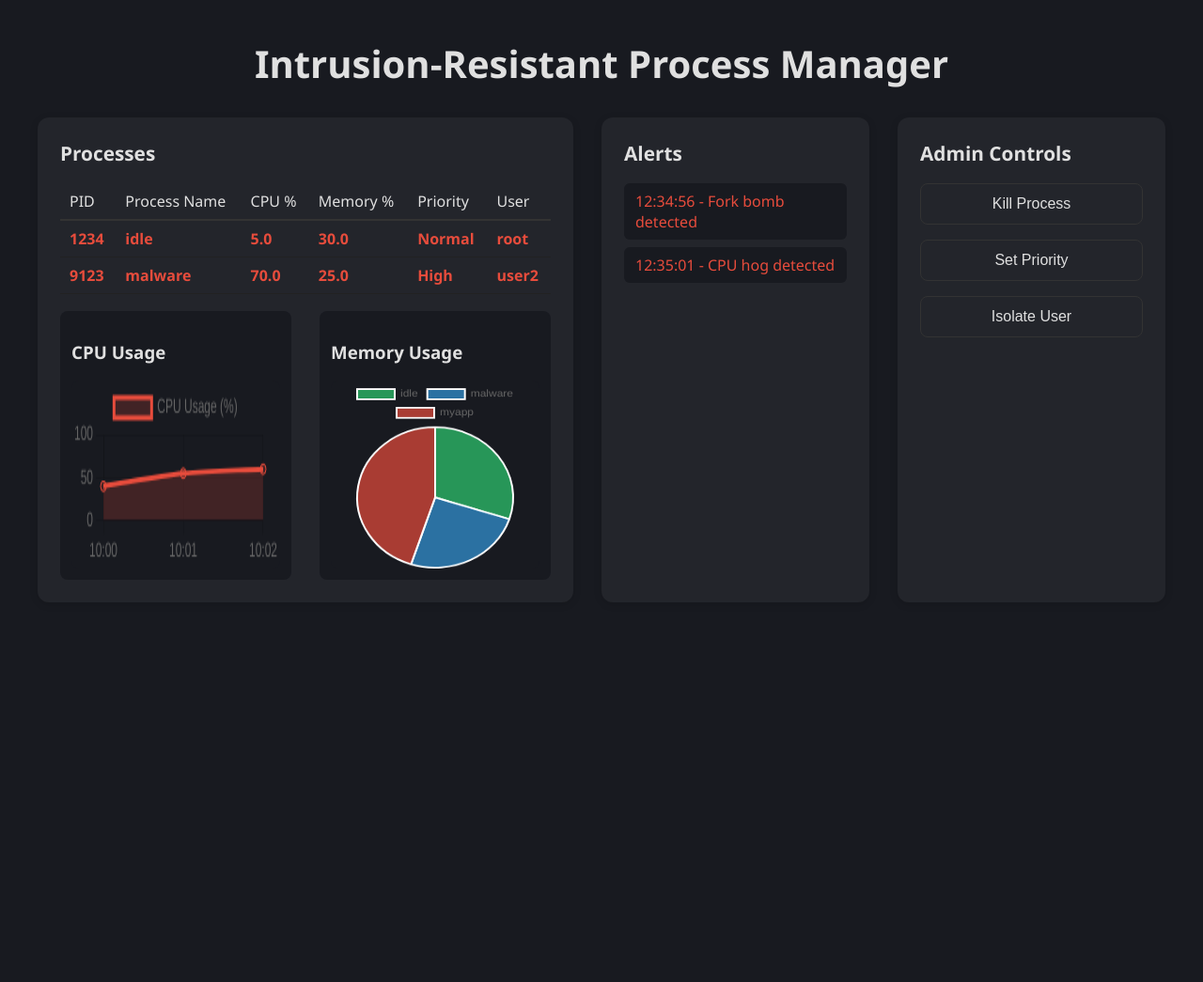
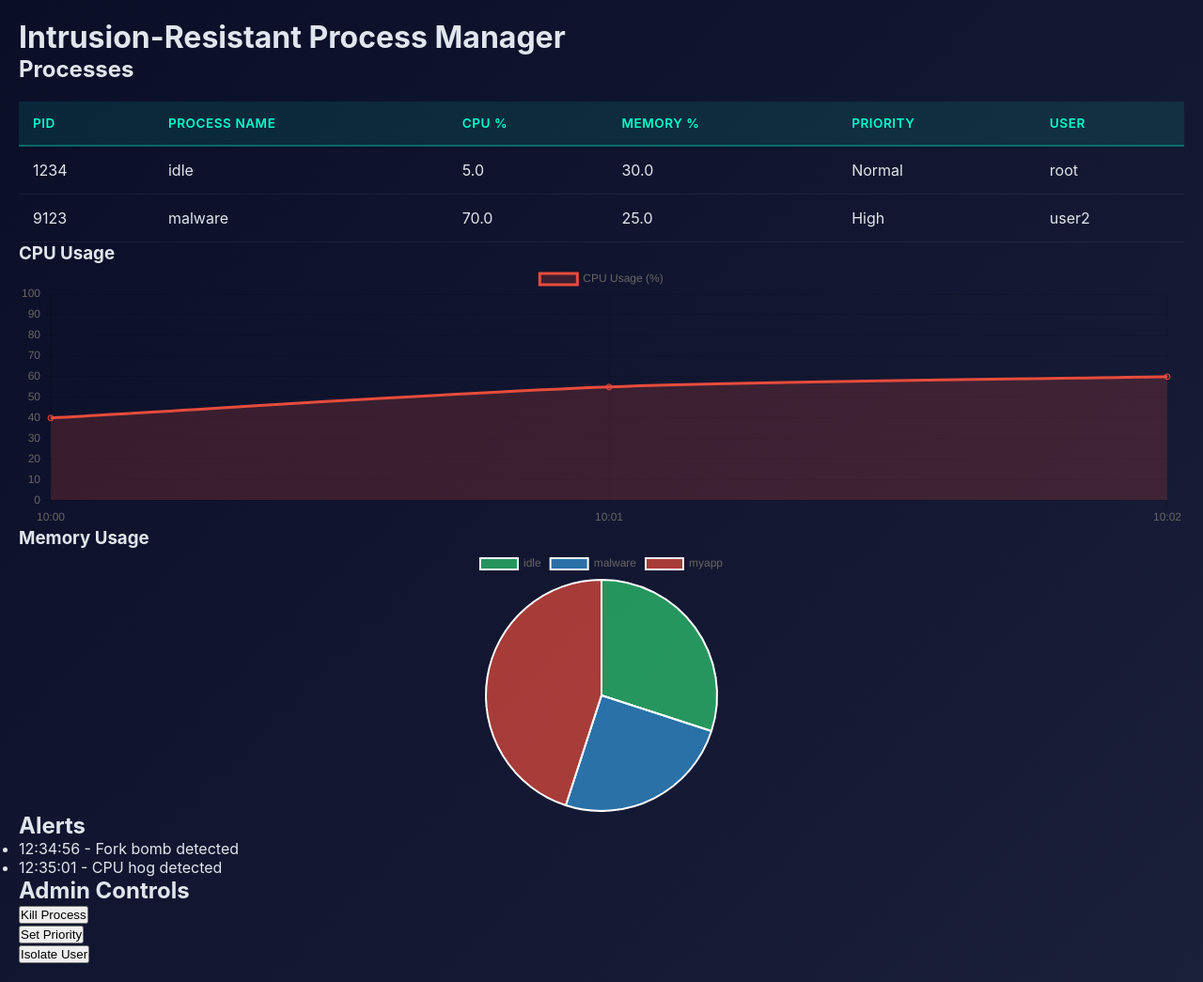
Before and after one commit to jyoti-bisht-7/PBL-OS, a Flask app: page / in a window 1280 px wide. Shown: the whole page at 94% size. Before the commit the page ends 605 px from the top, so only its background shows below. Run offline with Flask 3, Linux system fonts and the light colour scheme.

Commit message:
Update styles.css

```diff
--- a/intrusion-resistant-pms-phase2/gui/static/css/styles.css
+++ b/intrusion-resistant-pms-phase2/gui/static/css/styles.css
@@ -1,107 +1,369 @@
+* {
+  margin: 0;
+  padding: 0;
+  box-sizing: border-box;
+}
+
 body {
-    background: #181a20;
-    color: #e0e0e0;
-    font-family: 'Segoe UI', Arial, sans-serif;
-    margin: 0;
+  background: linear-gradient(135deg, #0a0e27 0%, #1a1f3a 100%);
+  color: #e0e6ed;
+  font-family: 'Inter', -apple-system, BlinkMacSystemFont, 'Segoe UI', sans-serif;
+  min-height: 100vh;
+  padding: 20px;
 }
+
+.header {
+  text-align: center;
+  padding: 30px 20px;
+  background: rgba(255, 255, 255, 0.03);
+  border-radius: 16px;
+  border: 1px solid rgba(0, 255, 204, 0.1);
+  margin-bottom: 30px;
+  backdrop-filter: blur(10px);
+}
+
+.header h1 {
+  font-size: 2.5em;
+  background: linear-gradient(135deg, #00ffcc 0%, #00bfff 100%);
+  -webkit-background-clip: text;
+  -webkit-text-fill-color: transparent;
+  margin-bottom: 10px;
+  font-weight: 700;
+}
+
+.status-bar {
+  display: flex;
+  justify-content: center;
+  align-items: center;
+  gap: 20px;
+  margin-top: 15px;
+  flex-wrap: wrap;
+}
+
+.status-item {
+  display: flex;
+  align-items: center;
+  gap: 8px;
+  padding: 8px 16px;
+  background: rgba(0, 255, 204, 0.1);
+  border-radius: 20px;
+  font-size: 0.9em;
+}
+
+.status-dot {
+  width: 8px;
+  height: 8px;
+  border-radius: 50%;
+  animation: pulse 2s infinite;
+}
+
+.status-dot.active { background: #00ff99; }
+.status-dot.warning { background: #ffaa00; }
+.status-dot.critical { background: #ff4d4d; }
+
+@keyframes pulse {
+  0%, 100% { opacity: 1; }
+  50% { opacity: 0.5; }
+}
+
 .container {
-    max-width: 1200px;
-    margin: 40px auto;
-    padding: 0 20px;
+  max-width: 1400px;
+  margin: 0 auto;
 }
-h1 {
-    text-align: center;
-    margin-bottom: 30px;
-    font-size: 2.5em;
-    font-weight: 600;
+
+.metrics-grid {
+  display: grid;
+  grid-template-columns: repeat(auto-fit, minmax(280px, 1fr));
+  gap: 20px;
+  margin-bottom: 30px;
 }
-.main-grid {
-    display: grid;
-    grid-template-columns: 2fr 1fr 1fr;
-    gap: 30px;
+
+.metric-card {
+  background: rgba(255, 255, 255, 0.03);
+  border: 1px solid rgba(0, 255, 204, 0.15);
+  border-radius: 16px;
+  padding: 24px;
+  backdrop-filter: blur(10px);
+  transition: all 0.3s ease;
+  position: relative;
+  overflow: hidden;
 }
-.panel {
-    background: #23252b;
-    border-radius: 12px;
-    padding: 24px;
-    box-shadow: 0 2px 8px #0002;
+
+.metric-card::before {
+  content: '';
+  position: absolute;
+  top: 0;
+  left: 0;
+  right: 0;
+  height: 3px;
+  background: linear-gradient(90deg, #00ffcc, #00bfff);
+  opacity: 0;
+  transition: opacity 0.3s ease;
 }
-.panel h2 {
-    margin-top: 0;
-    font-size: 1.3em;
-    margin-bottom: 18px;
+
+.metric-card:hover {
+  transform: translateY(-5px);
+  border-color: rgba(0, 255, 204, 0.4);
+  box-shadow: 0 10px 40px rgba(0, 255, 204, 0.2);
 }
-.processes table {
-    width: 100%;
-    border-collapse: collapse;
-    margin-bottom: 18px;
+
+.metric-card:hover::before {
+  opacity: 1;
 }
-.processes th, .processes td {
-    padding: 8px 10px;
-    text-align: left;
+
+.metric-header {
+  display: flex;
+  justify-content: space-between;
+  align-items: center;
+  margin-bottom: 15px;
 }
-.processes th {
-    background: #23252b;
-    font-weight: 500;
-    border-bottom: 2px solid #333;
+
+.metric-title {
+  font-size: 0.9em;
+  color: #8b95a5;
+  text-transform: uppercase;
+  letter-spacing: 1px;
 }
-.processes td {
-    border-bottom: 1px solid #222;
+
+.metric-icon {
+  width: 24px;
+  height: 24px;
+  color: #00ffcc;
 }
-.processes tr.alert td {
-    color: #e74c3c;
-    font-weight: bold;
+
+.metric-value {
+  font-size: 2.5em;
+  font-weight: 700;
+  background: linear-gradient(135deg, #00ffcc 0%, #00bfff 100%);
+  -webkit-background-clip: text;
+  -webkit-text-fill-color: transparent;
+  margin-bottom: 8px;
 }
-.processes td.alert {
-    color: #e74c3c;
-    font-weight: bold;
+
+.metric-change {
+  font-size: 0.85em;
+  display: flex;
+  align-items: center;
+  gap: 5px;
 }
-.charts-row {
-    display: flex;
-    gap: 30px;
+
+.metric-change.positive { color: #00ff99; }
+.metric-change.negative { color: #ff4d4d; }
+
+.charts-grid {
+  display: grid;
+  grid-template-columns: repeat(auto-fit, minmax(500px, 1fr));
+  gap: 20px;
+  margin-bottom: 30px;
 }
-.chart-box {
-    flex: 1;
-    background: #181a20;
-    border-radius: 8px;
-    padding: 12px;
+
+.chart-card {
+  background: rgba(255, 255, 255, 0.03);
+  border: 1px solid rgba(0, 255, 204, 0.15);
+  border-radius: 16px;
+  padding: 24px;
+  backdrop-filter: blur(10px);
 }
-.alerts ul {
-    list-style: none;
-    padding: 0;
-    margin: 0;
+
+.chart-header {
+  display: flex;
+  justify-content: space-between;
+  align-items: center;
+  margin-bottom: 20px;
 }
-.alerts li {
-    background: #181a20;
-    margin-bottom: 8px;
-    padding: 8px 12px;
-    border-radius: 6px;
-    color: #e74c3c;
-    font-size: 1em;
+
+.chart-title {
+  font-size: 1.2em;
+  font-weight: 600;
+  color: #00ffcc;
 }
-.controls form {
-    margin-bottom: 16px;
+
+.chart-controls {
+  display: flex;
+  gap: 8px;
 }
-.controls button {
-    width: 100%;
-    padding: 12px;
-    background: #23252b;
-    color: #e0e0e0;
-    border: 1px solid #333;
-    border-radius: 8px;
-    font-size: 1em;
-    cursor: pointer;
-    transition: background 0.2s;
+
+.chart-btn {
+  padding: 6px 12px;
+  background: rgba(0, 255, 204, 0.1);
+  border: 1px solid rgba(0, 255, 204, 0.3);
+  border-radius: 8px;
+  color: #00ffcc;
+  cursor: pointer;
+  transition: all 0.3s ease;
+  font-size: 0.85em;
 }
-.controls button:hover {
-    background: #e74c3c;
-    color: #fff;
+
+.chart-btn:hover {
+  background: rgba(0, 255, 204, 0.2);
 }
+
+.chart-btn.active {
+  background: #00ffcc;
+  color: #0a0e27;
+}
+
 canvas {
-    background: #181a20;
-    border-radius: 8px;
-    margin-top: 10px;
-    width: 100% !important;
-    max-width: 400px;
-    height: 200px !important;
+  max-height: 280px !important;
 }
+
+.section {
+  background: rgba(255, 255, 255, 0.03);
+  border: 1px solid rgba(0, 255, 204, 0.15);
+  border-radius: 16px;
+  padding: 24px;
+  backdrop-filter: blur(10px);
+  margin-bottom: 30px;
+}
+
+.section-header {
+  display: flex;
+  justify-content: space-between;
+  align-items: center;
+  margin-bottom: 20px;
+  flex-wrap: wrap;
+  gap: 15px;
+}
+
+.section-title {
+  font-size: 1.4em;
+  font-weight: 600;
+  color: #00ffcc;
+  display: flex;
+  align-items: center;
+  gap: 10px;
+}
+
+.filter-group {
+  display: flex;
+  gap: 10px;
+  align-items: center;
+  flex-wrap: wrap;
+}
+
+.filter-btn {
+  padding: 8px 16px;
+  background: rgba(0, 255, 204, 0.1);
+  border: 1px solid rgba(0, 255, 204, 0.3);
+  border-radius: 8px;
+  color: #00ffcc;
+  cursor: pointer;
+  transition: all 0.3s ease;
+  font-size: 0.9em;
+}
+
+.filter-btn:hover {
+  background: rgba(0, 255, 204, 0.2);
+}
+
+.filter-btn.active {
+  background: #00ffcc;
+  color: #0a0e27;
+}
+
+.search-box {
+  padding: 10px 16px;
+  background: rgba(255, 255, 255, 0.05);
+  border: 1px solid rgba(0, 255, 204, 0.3);
+  border-radius: 8px;
+  color: #e0e6ed;
+  font-size: 0.9em;
+  min-width: 200px;
+}
+
+.search-box::placeholder {
+  color: #8b95a5;
+}
+
+table {
+  width: 100%;
+  border-collapse: separate;
+  border-spacing: 0;
+  margin-top: 20px;
+}
+
+thead {
+  background: rgba(0, 255, 204, 0.1);
+}
+
+th {
+  padding: 15px;
+  text-align: left;
+  font-weight: 600;
+  color: #00ffcc;
+  text-transform: uppercase;
+  font-size: 0.85em;
+  letter-spacing: 0.5px;
+  border-bottom: 2px solid rgba(0, 255, 204, 0.3);
+}
+
+td {
+  padding: 15px;
+  border-bottom: 1px solid rgba(255, 255, 255, 0.05);
+}
+
+tbody tr {
+  transition: all 0.3s ease;
+}
+
+tbody tr:hover {
+  background: rgba(0, 255, 204, 0.05);
+}
+
+.status-badge {
+  padding: 4px 12px;
+}
+
+.status-badge.safe { background-color: #00ff99; }
+.status-badge.suspicious { background-color: #ffaa00; }
+.status-badge.critical { background-color: #ff4d4d; }
+
+.action-btn {
+  padding: 6px 12px;
+  border: none;
+  border-radius: 8px;
+  cursor: pointer;
+  transition: background 0.3s ease;
+}
+
+.action-btn.terminate { background-color: #ff4d4d; color: white; }
+.action-btn.throttle { background-color: #ffaa00; color: white; }
+
+.action-btn:hover {
+  opacity: 0.8;
+}
+
+.alerts-section {
+  margin-top: 20px;
+}
+
+.alert-card {
+  display: flex;
+  align-items: center;
+  padding: 10px;
+  border-radius: 8px;
+  margin-bottom: 10px;
+}
+
+.alert-icon {
+  margin-right: 10px;
+}
+
+.alert-title {
+  font-weight: bold;
+}
+
+.alert-message {
+  margin-left: 10px;
+}
+
+.alert-time {
+  font-size: 0.8em;
+  color: #8b95a5;
+}
+
+@media (max-width: 768px) {
+  .metrics-grid, .charts-grid {
+    grid-template-columns: 1fr;
+  }
+}
```
